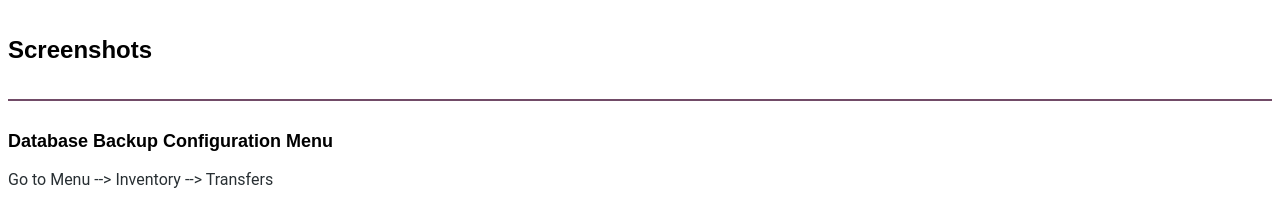
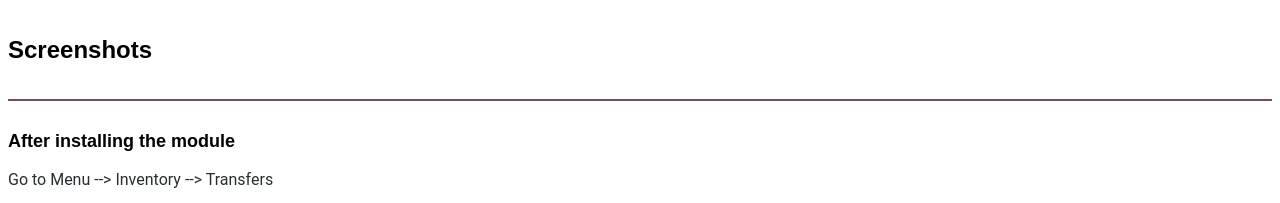
Before and after one commit to Mohlahrech/RAG-Modules-free, a plain HTML site: page picking_wizard/static/description/index.html in a window 1280 px wide. Shown: the part 2000-2203 px from the top of the page. Drawn offline with Linux system fonts and the light colour scheme.

Commit message:
Update index.html

```diff
--- a/picking_wizard/static/description/index.html
+++ b/picking_wizard/static/description/index.html
@@ -170,8 +170,7 @@
 
         <div style="display: block; margin: 30px auto;">
             <h3 style="font-family: 'Montserrat', sans-serif; font-size: 18px; font-weight: bold;">
-                Database Backup
-                Configuration Menu</h3>
+                After installing the module</h3>
             <p
                     style="font-family: 'Roboto', sans-serif !important; font-weight: 400 !important; color: #282F33 !important; font-size: 1rem !important;">
                 Go to Menu --> Inventory --> Transfers</p>
```
